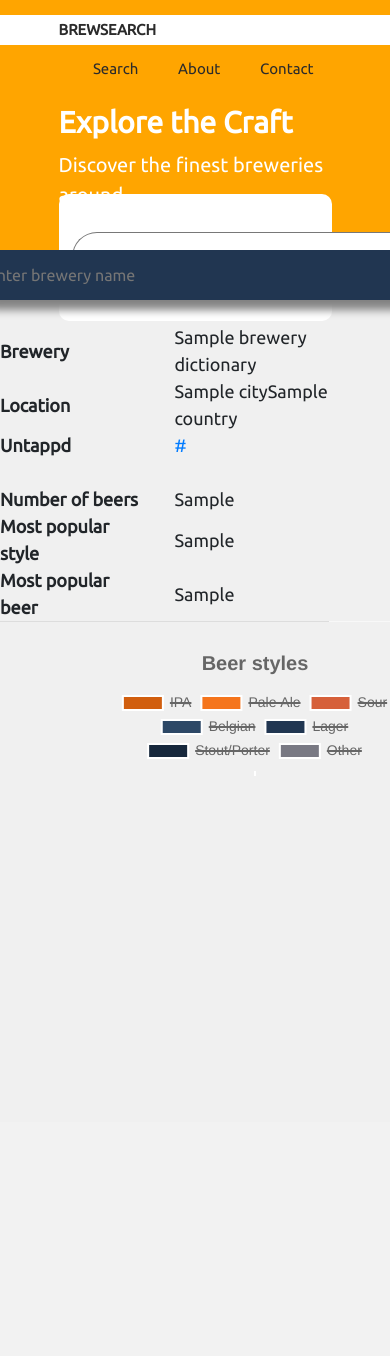
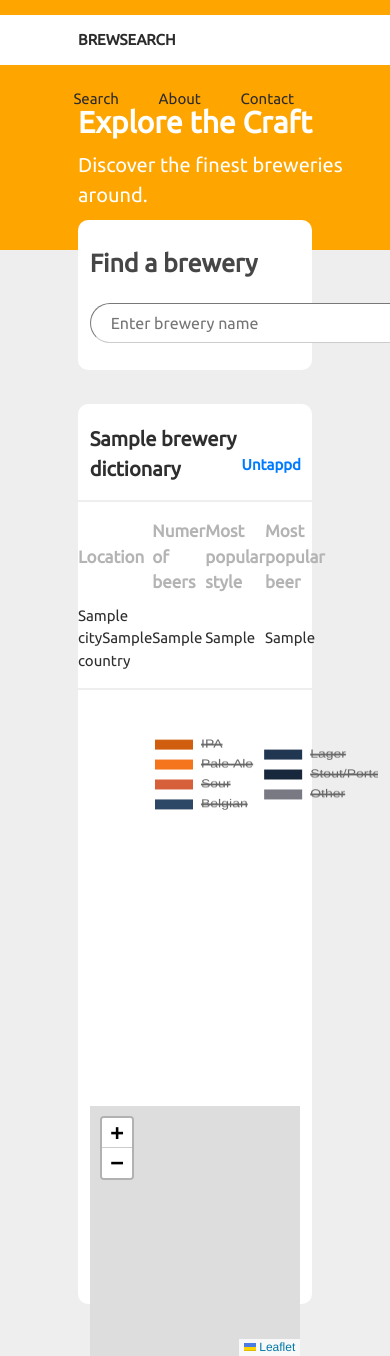
Before and after one commit to GBoltic01/Untappd-api-app, a Flask app: template templates/reload.html in a window 390 px wide; the page is wider, and only the part inside the window is pictured. Before the commit the page ends 776 px from the top of that part, so only its background shows below. Run offline with Flask 2, Linux system fonts and the light colour scheme; the template is opened without the code that fills it: most values are stand-ins (such as "Sample title", 1, 10 or a date in 2020); some libraries are stand-ins or nearby versions.

Commit message:
UI changes. Layout almost completed. Chart changes to do + About and Contact pages

```diff
--- a/static/css/main.css
+++ /dev/null
@@ -1,5 +0,0 @@
-body {
-    margin: 2% 5%;
-    font-family: 'Ubuntu', sans-serif;
-    background-color: #dedede;
-}
--- a/static/css/searchbar1.css
+++ b/static/css/searchbar1.css
@@ -8,9 +8,9 @@ form {
 form.searchbar1 input[type=text] {
     padding-left: 20px;
     top: 50px;
-    height: 50px;
+    height: 40px;
     width: 850px;
-    color: rgb(194, 194, 194);
+    color: rgb(245, 245, 245);
     background-color: #ffffff;
     border-radius: 30px;
     border-color: rgb(204, 204, 204);
@@ -34,8 +34,9 @@ input:-webkit-autofill:hover,
 input:-webkit-autofill:focus,
 input:-webkit-autofill:active
 {
-    border: 0px;
-    -webkit-text-fill-color: #ffffff;
-    -webkit-box-shadow: 0 0 0px 1000px #FFFFFF inset;
-    transition: background-color 5000s ease-in-out 0s;
+    border-width: 1px;
+    border-color: rgb(131, 131, 131);;
+    -webkit-text-fill-color:rgb(194, 194, 194);
+    -webkit-box-shadow: 0 0 0px 1000px white inset;
+    transition: background-color 5000s ease-in-out 2s;
 }
--- a/static/css/style.css
+++ b/static/css/style.css
@@ -8,7 +8,7 @@
 
   body {
     font-family: 'Ubuntu', sans-serif;
-    background-color: #f0f0f0;
+    background-color: rgb(238, 238, 238);
   }
 
   div.oranzna {
@@ -19,16 +19,26 @@
 
   label.heading {
     float: left;
-    margin-left: 15%;
+    margin-left: 20%;
     font-size: 30px;
     font-weight: bold;
     padding-top: 100px;
     color: white;
   }
 
+  label.search-text {
+    float: left;
+    margin-top: -20px;
+    margin-bottom: 20px;
+    font-size: 25px;
+    font-weight: bold;
+    color: rgb(70, 70, 70);
+
+  }
+
   p.subheading {
     float: left;
-    margin-left: 15%;
+    margin-left: 20%;
     font-size: 20px;
     padding-top: 150px;
     position:absolute;
@@ -40,26 +50,37 @@
     background-color: #ffffff;
     position: fixed;
     top: 15px;
-    height: 30px;
+    height: 50px;
     width: 100%;
+    z-index: 10000;
+  }
+
+  div.orange-ribbon {
+    background-color: orange;
+    position: fixed;
+    top: 0;
+    left: 0;
+    width: 100%;
+    height: 15px;
+    z-index: 10000;
   }
 
   label.logo{
     color: rgb(43, 43, 43);
     font-size: 15px;
-    line-height: 30px;
-    padding: 0 15%;
+    line-height: 50px;
+    padding: 0 20%;
     font-weight: bold;
   }
 
   nav ul{
     float: right;
-    margin-right: 15%;
+    margin-right: 20%;
   }
 
   nav ul li {
     display: inline-block;
-    line-height: 30px;
+    line-height: 50px;
     margin: 0 5px;
   }
 
@@ -71,16 +92,26 @@
   }
 
   a:hover {
-    background: rgb(230, 159, 6);
+    color: rgb(155, 155, 155);
     transition: 1s;
   }
 
   div.search-window {
-    width: 70%;
-    height: 15%;
+    width: 60%;
+    height: 150px;
     background-color: white;
     border-radius: 10px;
-    position: absolute;
-    top: 23%;
-    left: 15%;
+    position: relative;
+    top: -30px;
+    left: 20%;
   }
+
+  div.wraper {
+    background-color: white;
+    width: 60%;
+    height: 900px;
+    border-radius: 10px;
+    position: relative;
+    left: 20%;
+    top: -20px
+  }
--- a/static/css/table.css
+++ b/static/css/table.css
@@ -1,8 +1,46 @@
+/*
+table, td, th {
+    border: 1px solid black;
+}
+*/
+
+table {
+   /* border-collapse: collapse; */
+    width: 90%;
+    margin: auto;
+}
+
 th {
+    width: 25%;
+    padding-bottom: 10px;
     text-align: left;
-    font-size: large;
+    font-size: 17px;
+    font-weight: bold;
+    color: rgb(180, 180, 180);
 }
 td {
-    padding-left: 25px ;
-    font-size: large;
+    width: 25%;
+    text-align: left;
+    font-size: 15px;
+    color: rgb(46, 46, 46);
 }
+
+p.brewery-name {
+    padding-left: 5%;
+    padding-top: 20px;
+    text-align: left;
+    font-size: 20px;
+    font-weight: bold;
+    color: rgb(46, 46, 46);
+}
+
+span.untappd {
+    padding-right: 5%;
+    float:right;
+    vertical-align: middle;
+    font-size: 15px;
+}
+
+hr {
+    border-top: 2px solid rgb(238, 238, 238);
+}
--- a/static/js/chart-map-1.js
+++ b/static/js/chart-map-1.js
@@ -32,15 +32,12 @@ var mainChart = new Chart(mainChart, {
         }]
     },
     options: {
+        cutoutPercentage: 80,
         legend: {
-            display: true
+            display: true,
+            position: 'left'
         },
         responsive: true,
-        title: {
-            display: true,
-            text: 'Beer styles',
-            fontSize: 20
-        },
         onClick: secondChart
     }
 });
--- a/templates/index.html
+++ b/templates/index.html
@@ -16,10 +16,10 @@
     <link rel="stylesheet" href="https://stackpath.bootstrapcdn.com/bootstrap/4.1.3/css/bootstrap.min.css" integrity="sha384-MCw98/SFnGE8fJT3GXwEOngsV7Zt27NXFoaoApmYm81iuXoPkFOJwJ8ERdknLPMO" crossorigin="anonymous">
     <link rel="stylesheet" href="https://use.fontawesome.com/releases/v5.5.0/css/all.css" integrity="sha384-B4dIYHKNBt8Bc12p+WXckhzcICo0wtJAoU8YZTY5qE0Id1GSseTk6S+L3BlXeVIU" crossorigin="anonymous">
     <!-- CSS STYLING -->
-    <link rel="stylesheet" href="{{ url_for('static', filename='css/style.css') }}?v=63">
-    <link rel="stylesheet" href="{{ url_for('static', filename='css/table.css') }}?v=3">
+    <link rel="stylesheet" href="{{ url_for('static', filename='css/style.css') }}?v=93">
+    <link rel="stylesheet" href="{{ url_for('static', filename='css/table.css') }}?v=34">
     <link rel="stylesheet" href="{{ url_for('static', filename='css/searchbar.css') }}?v=1">
-    <link rel="stylesheet" href="{{ url_for('static', filename='css/searchbar1.css') }}?v=38">
+    <link rel="stylesheet" href="{{ url_for('static', filename='css/searchbar1.css') }}?v=46">
     <!-- LEAFLET -->
     <link rel="stylesheet" href="https://unpkg.com/leaflet@1.7.1/dist/leaflet.css" integrity="sha512-xodZBNTC5n17Xt2atTPuE1HxjVMSvLVW9ocqUKLsCC5CXdbqCmblAshOMAS6/keqq/sMZMZ19scR4PsZChSR7A==" crossorigin=""/>
     <script src="https://unpkg.com/leaflet@1.7.1/dist/leaflet.js" integrity="sha512-XQoYMqMTK8LvdxXYG3nZ448hOEQiglfqkJs1NOQV44cWnUrBc8PkAOcXy20w0vlaXaVUearIOBhiXZ5V3ynxwA==" crossorigin=""></script>
@@ -37,6 +37,7 @@
 </head>
 
 <body>
+    <div class="orange-ribbon"></div>
     <div class="oranzna">
         <label class="heading">Explore the Craft</label>
             <p class="subheading">Discover the finest breweries around.</p>
@@ -53,7 +54,10 @@
     <div class="search-window">
         <form class="searchbar1" id="submit-form" action="/" method="post" style="text-align:center">
             <div>
-                <input type="text" name="brewery_entry1" placeholder="Enter brewery name">
+                <div>
+                    <label class="search-text">Find a brewery</label>
+                </div>
+                <input type="text" name="brewery_entry" placeholder="Enter brewery name"> <!--  search icom to add later   <i class="fa fa-search"></i>  -->
                 <button type="submit">Search</button>
             </div>
         </form>
@@ -61,18 +65,19 @@
 
 
 
+<!--                                    Previous search bar just in case
 
     <div class="container h-100">
                 <div class="d-flex justify-content-center h-100">
                     <form class="searchbar" id="submit-form" action="/" method="post" style="text-align:center">
                         <div>
-                            <input class="searchbar" type="text" name="brewery_entry" placeholder="Enter brewery name">
+                            <input class="searchbar" type="text" name="brewery_entry1" placeholder="Enter brewery name">
                             <button type="submit"><i class="fa fa-search"></i></button>
                         </div>
                     </form>
                 </div>
             </div>
-
+-->
     {% block content %}
 
     {% endblock %}
--- a/templates/reload.html
+++ b/templates/reload.html
@@ -2,42 +2,44 @@
 {% block content %}
 
 <br>
+
+<div class="wraper">
+    <p class="brewery-name">{{ brewery_dictionary.name }}
+        <span class="untappd"><a target="_blank" href={{ brewery_dictionary.untappd_url }}>Untappd</a></span>
+    </p>
+    <hr>
+    <table>
+        <tr>
+            <th>Location</th>
+            <th>Numer of beers</th>
+            <th>Most popular style</th>
+            <th>Most popular beer</th>
+        </tr>
+        <tr>
+            <td>{{ brewery_dictionary.city }}{{ brewery_dictionary.country }}</td>
+            <td>{{ brewery_dictionary.beer_nr }}</td>
+            <td>{{ brewery_dictionary.most_popular }}</td>
+            <td>{{ brewery_dictionary.most_popular_beer }}</td>
+        </tr>
+    </table>
+    <hr>
+    <div id="parent" class="row" style="height: 400px">
+        <div id="moveable" class="col-md-6 offset-3">
+            <canvas id="mainChart" style="padding-top:20px"></canvas>
+        </div>
+    </div>
+        <div id="mapid" style="height: 250px; width:90%; margin: auto;">
+        </div>
+</div>
+
+
+
+
 <div class="containter">
     <div class="row">
-        <div class="col-md">
-            <table>
-                <tr>
-                    <th>Brewery </th>
-                    <td>{{ brewery_dictionary.name }}</td>
-                </tr>
-                <tr>
-                    <th>Location </th>
-                    <td>{{ brewery_dictionary.city }}{{ brewery_dictionary.country }}</td>
-                </tr>
-                <tr>
-                    <th>Untappd </th>
-                    <td><a target="_blank" href={{ brewery_dictionary.untappd_url }}>{{ brewery_dictionary.untappd_url }}</a></td>
-                </tr>
-                <tr>
-                    <th><br>Number of beers </th>
-                    <td><br>{{ brewery_dictionary.beer_nr }}</td>
-                </tr>
-                    <th>Most popular style </th>
-                    <td>{{ brewery_dictionary.most_popular }}</td>
-                <tr>
-                </tr>
-                    <th>Most popular beer </th>
-                    <td>{{ brewery_dictionary.most_popular_beer }}</td>
-            </table>
-        </div>
 
         <div class="col-md">
             <div id="mapid" style="height: 100%; width:100%"></div>
-        </div>
-    </div>
-    <div id="parent" class="row" style="height: 500px">
-        <div id="moveable" class="col-md-6 offset-3">
-            <canvas id="mainChart" style="padding-top:20px"></canvas>
         </div>
     </div>
 </div>
@@ -49,6 +51,6 @@
     var [latitude, longitude] = ['{{ brewery_dictionary.latitude }}', '{{ brewery_dictionary.longitude }}']
     var beer_dictionary = ['{{ beer_dictionary|tojson }}']
 </script>
-<script src="{{ url_for('static', filename='js/chart-map-1.js') }}?v=sodsddsds32dsewfdwqwqfdwqsins56fd6889rereds90asads432g32errwe3wqdsdghds2dswqewewew11233"></script>
+<script src="{{ url_for('static', filename='js/chart-map-1.js') }}?v=006"></script>
 
 {% endblock %}
```
